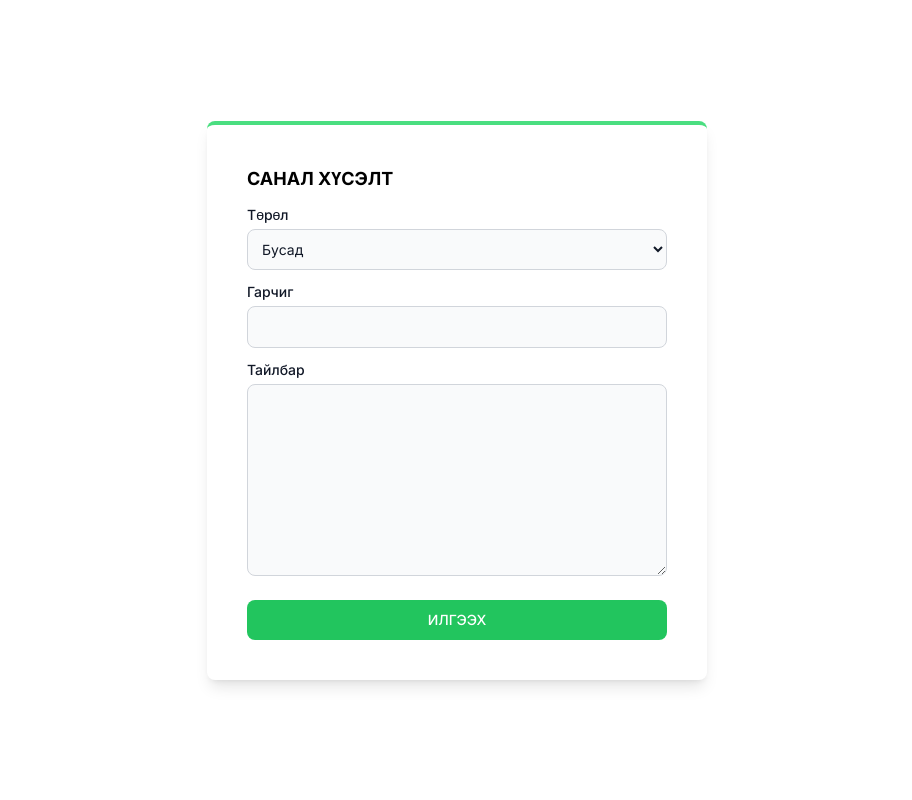
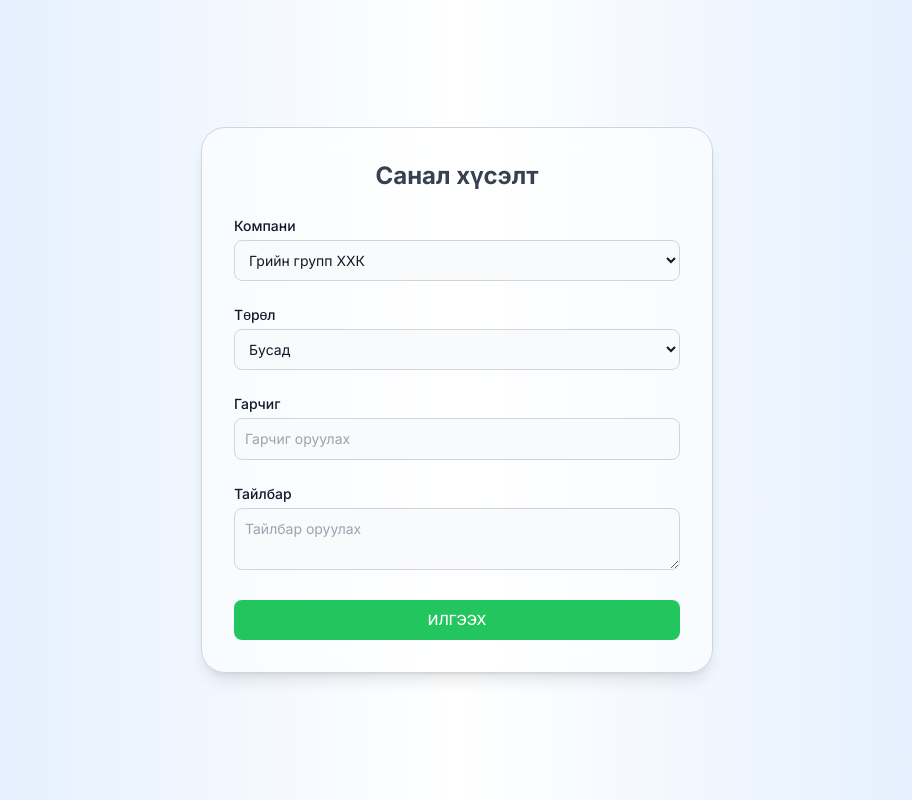
Before and after one commit to Tuuduu/greennext, a Next.js app: page /feedback in a window 1280 px wide. Shown: the whole page, without its empty margins (183-1095 px from the left). Built offline with nearby package versions, Linux system fonts and the light colour scheme.

Commit message:
macbook дээр feedback хэсгийг хийв.

```diff
--- a/src/app/feedback/page.tsx
+++ b/src/app/feedback/page.tsx
@@ -1,5 +1,5 @@
 import React from "react";
-import FeedbackTable from "../../components/feedback/FeedbackTable";
+import FeedbackTable from "@/components/feedback/FeedbackTable";
 
 export default function page() {
   return (
--- /dev/null
+++ b/src/app/home/feedback/page.tsx
@@ -0,0 +1,5 @@
+import React from "react";
+
+export default function page() {
+  return <div>feedback</div>;
+}
--- a/src/app/not-found.tsx
+++ b/src/app/not-found.tsx
@@ -1,11 +1,20 @@
 export default function NotFound() {
   return (
-    <div className="flex flex-col items-center justify-center h-screen bg-gray-900 text-white">
-      <h1 className="text-4xl font-bold">404</h1>
-      <p className="text-lg mt-2">Page Not Found</p>
-      <a href="/" className="mt-4 px-4 py-2 bg-blue-500 rounded-md">
-        Go Home
-      </a>
+    <div className="w-full min-h-screen flex items-center justify-center bg-gradient-to-r from-blue-100 via-white to-blue-100 dark:from-gray-900 dark:via-gray-800 dark:to-gray-900 px-4">
+      <div className="w-full max-w-lg bg-white/50 dark:bg-gray-800 dark:text-white backdrop-blur-lg shadow-lg p-8 rounded-3xl border border-gray-300 dark:border-gray-700 text-center">
+        <h1 className="text-4xl font-bold text-gray-700 dark:text-gray-300">
+          404
+        </h1>
+        <p className="text-lg mt-2 text-gray-700 dark:text-gray-300">
+          Page Not Found
+        </p>
+        <a
+          href="/"
+          className="mt-4 inline-block rounded-lg bg-green-500 py-2.5 px-4 text-sm font-medium text-white transition-transform hover:scale-105 hover:bg-green-600 focus:outline-none focus:ring-4 focus:ring-green-300"
+        >
+          Буцах
+        </a>
+      </div>
     </div>
   );
 }
--- a/src/components/HomePage.tsx
+++ b/src/components/HomePage.tsx
@@ -5,7 +5,7 @@ import anime from "animejs/lib/anime.es.js";
 import { AiOutlineArrowRight } from "react-icons/ai";
 import { useRef } from "react";
 import Logo from "@/components/Logo/Logo";
-import ThemeToggle from "../components/ThemeToggle";
+import ThemeToggle from "@/components/ThemeToggle";
 
 export default function HomePage() {
   const router = useRouter();
@@ -58,9 +58,18 @@ export default function HomePage() {
     "w-full flex items-center justify-center gap-2 text-white bg-gradient-to-r from-blue-400 to-green-500 font-medium rounded-lg text-sm px-5 py-2.5 shadow-md transition-transform transform";
 
   return (
-    <div className="w-full min-h-screen flex items-center justify-center bg-gradient-to-r from-blue-100 via-white to-blue-100 dark:from-gray-900 dark:via-gray-800 dark:to-gray-900 px-4">
+
+    <div className="w-full min-h-screen h-screen flex flex-col bg-gradient-to-r from-blue-100 via-white to-blue-100 dark:from-gray-900 dark:via-gray-800 dark:to-gray-900 px-4">
+          <div className="w-full h-full flex items-center justify-center">
       {/* Login button for admin */}
-      <div className="absolute top-5 right-5">
+      <div className="absolute top-5 right-5 flex gap-x-4">
+      <button
+          type="button"
+          onClick={() => router.push("/feedback")}
+          className="focus:outline-none flex gap-x-2 text-white bg-green-700 hover:bg-green-500 font-medium rounded-lg text-sm px-5 py-2.5 shadow-lg transform transition-transform hover:scale-105"
+        >
+          🌟 Санал хүсэлт 📝
+        </button>
         <button
           type="button"
           onClick={() => router.push("/login")}
@@ -109,5 +118,12 @@ export default function HomePage() {
         </div>
       </div>
     </div>
+    {/* footer */}
+    <div className="w-full grid grid-cols-3 py-4">
+    <p className="font-light text-sm text-gray-700 dark:text-gray-300 text-left">2025/02/03</p>
+      <p className="font-light text-sm text-gray-700 dark:text-gray-300 text-center">© 2025 Грийн Групп ХХК</p>
+      <p className="font-light text-sm text-gray-700 dark:text-gray-300 text-right">v1.0.0</p>
+    </div>
+    </div>
   );
 }
--- a/src/components/feedback/FeedbackTable.tsx
+++ b/src/components/feedback/FeedbackTable.tsx
@@ -3,9 +3,11 @@ import React from "react";
 import { useState } from "react";
 import { useRouter } from "next/navigation";
 import moment from "@/library/moment/moment";
+import companyData from "@/data/data";
 
 interface FormData {
   feedbackType: string;
+  company: string;
   title: string;
   description: string;
   createdDate: string;
@@ -18,6 +20,7 @@ export default function FeedbackTable() {
   const [message, setMessage] = useState("");
   const [formData, setFormData] = useState<FormData>({
     feedbackType: "Бусад",
+    company: "Грийн Интернэшнл ХХК",
     title: "",
     description: "",
     createdDate: date,
@@ -82,32 +85,50 @@ export default function FeedbackTable() {
   };
 
   return (
-    <div className="w-[500px] shadow-lg p-10 rounded-lg border-t-4 border-green-400">
-      <form className="space-y-4 md:space-y-3" onSubmit={handleSubmit}>
-        <label className="font-bold text-lg text-center uppercase">
+    <div className="w-full min-h-screen flex items-center justify-center bg-gradient-to-r from-blue-100 via-white to-blue-100 dark:from-gray-900 dark:via-gray-800 dark:to-gray-900 px-4">
+      <div className="w-full max-w-lg bg-white/50 dark:bg-gray-800 dark:text-white backdrop-blur-lg shadow-lg p-8 rounded-3xl border border-gray-300 dark:border-gray-700">
+        <form className="space-y-6" onSubmit={handleSubmit}>
+          <h2 className="text-2xl font-bold text-center text-gray-700 dark:text-gray-300">
             Санал хүсэлт
+          </h2>
+          <div>
+            <label className="block text-sm font-medium text-gray-900 dark:text-gray-300">
+              Компани
             </label>
-
+            <select
+              value={formData.company}
+              onChange={handleChangeSelector}
+              name="company"
+              className="mt-1 w-full rounded-lg border border-gray-300 bg-gray-50 text-gray-900 dark:border-gray-700 dark:bg-gray-700 dark:text-white p-2.5 text-sm focus:ring-blue-500 focus:border-blue-500"
+              required
+            >
+              {companyData.map((company: any, index: number) => (
+                <option key={index} value={company}>
+                  {company}
+                </option>
+              ))}
+            </select>
+          </div>
           <div>
-          <label className="block mb-1 text-sm font-medium text-gray-900">
+            <label className="block text-sm font-medium text-gray-900 dark:text-gray-300">
               Төрөл
             </label>
             <select
               value={formData.feedbackType}
               onChange={handleChangeSelector}
               name="feedbackType"
-            id="feedbackType"
-            className="bg-gray-50 border border-gray-300 text-gray-900 sm:text-sm rounded-lg  block w-full p-2.5 dark:placeholder-gray-400  focus:ring-blue-500 dark:focus:border-blue-500"
+              className="mt-1 w-full rounded-lg border border-gray-300 bg-gray-50 text-gray-900 dark:border-gray-700 dark:bg-gray-700 dark:text-white p-2.5 text-sm focus:ring-blue-500 focus:border-blue-500"
               required
             >
-            <option value={feedbackType[0]}>{feedbackType[0]}</option>
-            <option value={feedbackType[1]}>{feedbackType[1]}</option>
-            <option value={feedbackType[2]}>{feedbackType[2]}</option>
+              {feedbackType.map((type, index) => (
+                <option key={index} value={type}>
+                  {type}
+                </option>
+              ))}
             </select>
           </div>
-
           <div>
-          <label className="block mb-1 text-sm font-medium text-gray-900">
+            <label className="block text-sm font-medium text-gray-900 dark:text-gray-300">
               Гарчиг
             </label>
             <input
@@ -115,48 +136,43 @@ export default function FeedbackTable() {
               onChange={handleChange}
               type="text"
               name="title"
-            id="title"
-            className="bg-gray-50 border border-gray-300 text-gray-900 sm:text-sm rounded-lg  block w-full p-2.5 dark:placeholder-gray-400  focus:ring-blue-500 dark:focus:border-blue-500"
-            placeholder=""
+              placeholder="Гарчиг оруулах"
+              className="mt-1 w-full rounded-lg border border-gray-300 bg-gray-50 text-gray-900 dark:border-gray-700 dark:bg-gray-700 dark:text-white p-2.5 text-sm focus:ring-blue-500 focus:border-blue-500"
               required
             />
           </div>
-
-        <div className="">
-          <label className="block mb-1 text-sm font-medium text-gray-900">
+          <div>
+            <label className="block text-sm font-medium text-gray-900 dark:text-gray-300">
               Тайлбар
             </label>
             <textarea
               value={formData.description}
+              onChange={handleChangeTextArea}
               name="description"
-            id="description"
-            onChange={handleChangeTextArea}
-            className="bg-gray-50 border border-gray-300 text-gray-900 sm:text-sm rounded-lg  block w-full h-48 p-2.5 dark:placeholder-gray-400  focus:ring-blue-500 dark:focus:border-blue-500"
-            placeholder=""
+              placeholder="Тайлбар оруулах"
+              className="mt-1 w-full rounded-lg border border-gray-300 bg-gray-50 text-gray-900 dark:border-gray-700 dark:bg-gray-700 dark:text-white p-2.5 text-sm focus:ring-blue-500 focus:border-blue-500"
               required
             />
           </div>
-
-        <div className="w-full flex justify-center">
-          {message ? (
+          {message && (
             <p
-              className={`${
-                message == "Алдаа гарлаа." ? "bg-red-400" : "bg-green-400"
-              } py-1 px-4 rounded-lg shadow-lg text-sm text-gray-50 text-center`}
+              className={`py-2 px-4 rounded-lg text-center text-sm ${
+                message === "Алдаа гарлаа."
+                  ? "bg-red-400 text-white"
+                  : "bg-green-400 text-white"
+              }`}
             >
               {message}
             </p>
-          ) : (
-            ""
           )}
-        </div>
           <button
             type="submit"
-          className="w-full text-white bg-green-500 hover:bg-green-600 focus:ring-4 focus:outline-none focus:ring-primary-300 font-medium rounded-lg text-sm px-5 py-2.5 text-center  focus-green-800"
+            className="w-full rounded-lg bg-green-500 py-2.5 px-4 text-sm font-medium text-white transition-transform hover:scale-105 hover:bg-green-600 focus:outline-none focus:ring-4 focus:ring-green-300"
           >
             ИЛГЭЭХ
           </button>
         </form>
       </div>
+    </div>
   );
 }
--- a/src/models/ticket/feedback.js
+++ b/src/models/ticket/feedback.js
@@ -1,6 +1,10 @@
 import mongoose from "mongoose";
 
 const feedbackScheme = mongoose.Schema({
+  company: {
+    type: String,
+    require: [true, "Санал хүсэлтийн компани заавал оруулна."],
+  },
   feedbackType: {
     type: String,
     require: [true, "Санал хүсэлтийн төрөл заавал оруулна."],
```
Lines whose indentation alone changed are shown as unchanged.
